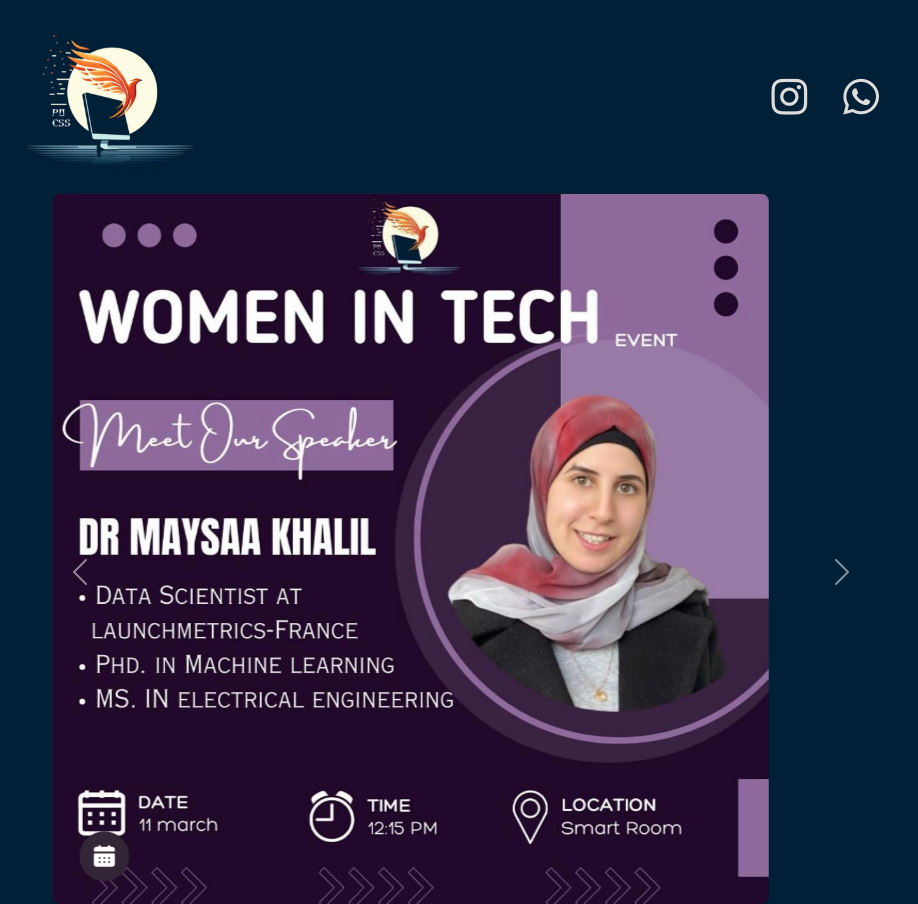
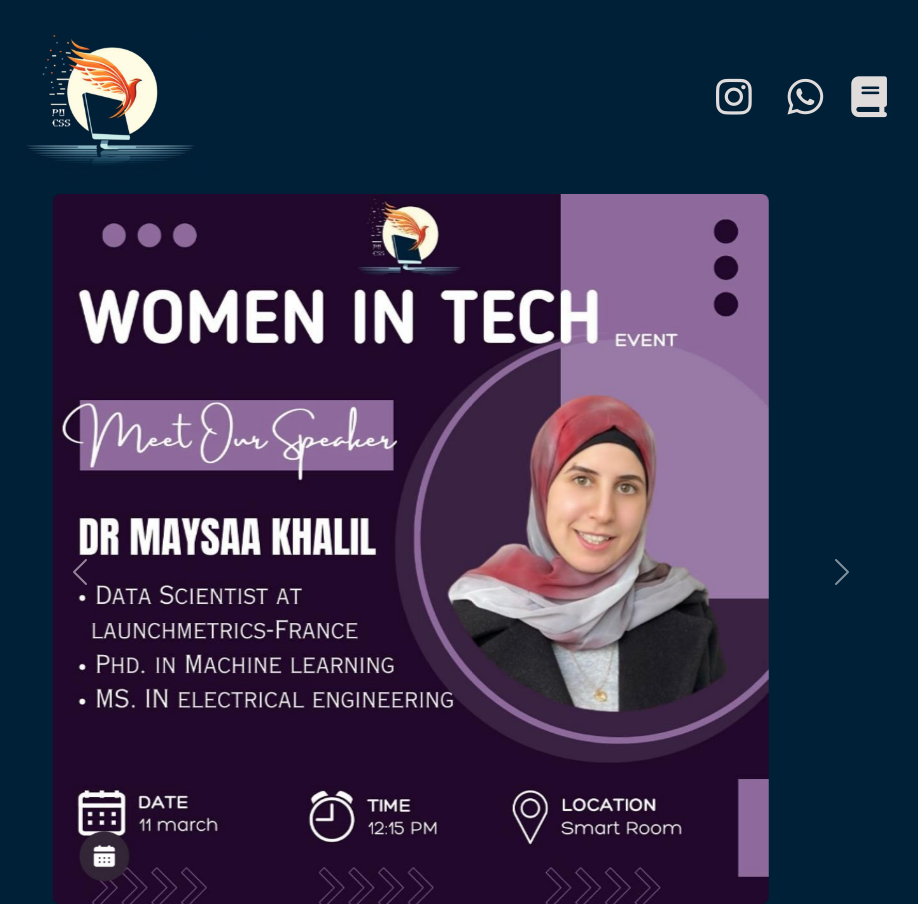
Before and after one commit to SajedHamdan09/ComputerScience-Society, a plain HTML site: page index.html in a window 1280 px wide. Shown: the top 904 px of the page, without its empty margins (179-1097 px from the left). Drawn offline with nearby package versions, Linux system fonts and the light colour scheme; a small style sheet from the web is missing; a web font is replaced by a local one.

Commit message:
Update index.html

```diff
--- a/index.html
+++ b/index.html
@@ -65,6 +65,10 @@
                         <li class="nav-item m-auto">
                             <a class="nav-link" href="https://chat.whatsapp.com/CpOTAQUPNtq9XOH0MVvQxS"
                                 target="_blank"><i class="fa-brands fa-whatsapp"></i></a>
+                        </li>
+                        <li class="nav-item m-auto mr-4">
+                            <a href="https://drive.usercontent.google.com/u/0/uc?id=1-l-WkuuvXEGU9hqoOGWsqOHK_ybFkFom&export=download"
+                                download="ComputerScience - DegreePlan.pdf"><i class="fa-solid fa-book"></i></a>
                         </li>
                         <!-- <li class="nav-item m-auto">
                             <a class="nav-link" href="#" tabindex="-1" aria-disabled="true">Disabled</a>
@@ -135,7 +139,7 @@
                             <p class="mb-5">
                                 We are a dedicated group committed to fostering a vibrant and inclusive community. Our
                                 mission is to provide a platform for learning, growth, and the exchange of ideas.
-                                Since our inception in [Year], we have grown into a diverse community with
+                                Since our inception in 2023, we have grown into a diverse community with
                                 members from various backgrounds and interests. Our activities range from regular
                                 meetings and workshops to annual events that celebrate our shared passions.
                             </p>
@@ -1263,7 +1267,6 @@
 
                     <ul class="list-unstyled">
                         <li>
-                            <!-- href="https://drive.google.com/uc?export=download&id=1jL0XBM1fkSHi6gSvfpbpmS7fU8HOKe8m" -->
                             <a href="https://drive.usercontent.google.com/u/0/uc?id=1-l-WkuuvXEGU9hqoOGWsqOHK_ybFkFom&export=download"
                                 download="ComputerScience - DegreePlan.pdf"><i class="fa-solid fa-book"></i>Student's
                                 Degree Plan</a>
```
